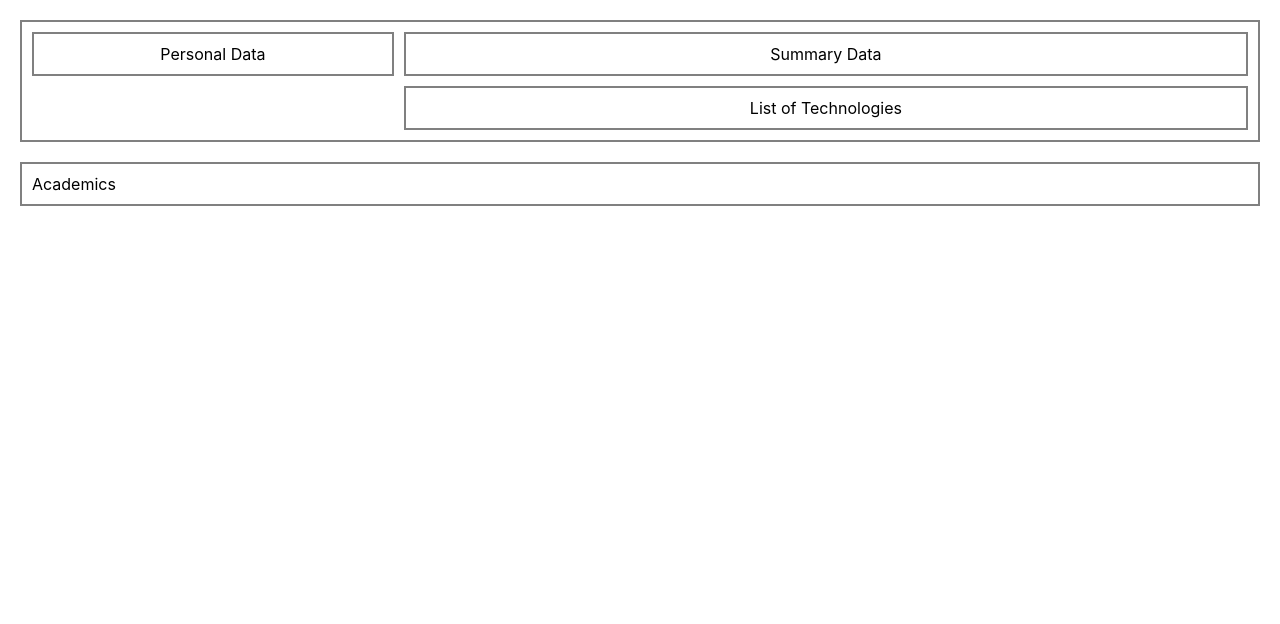
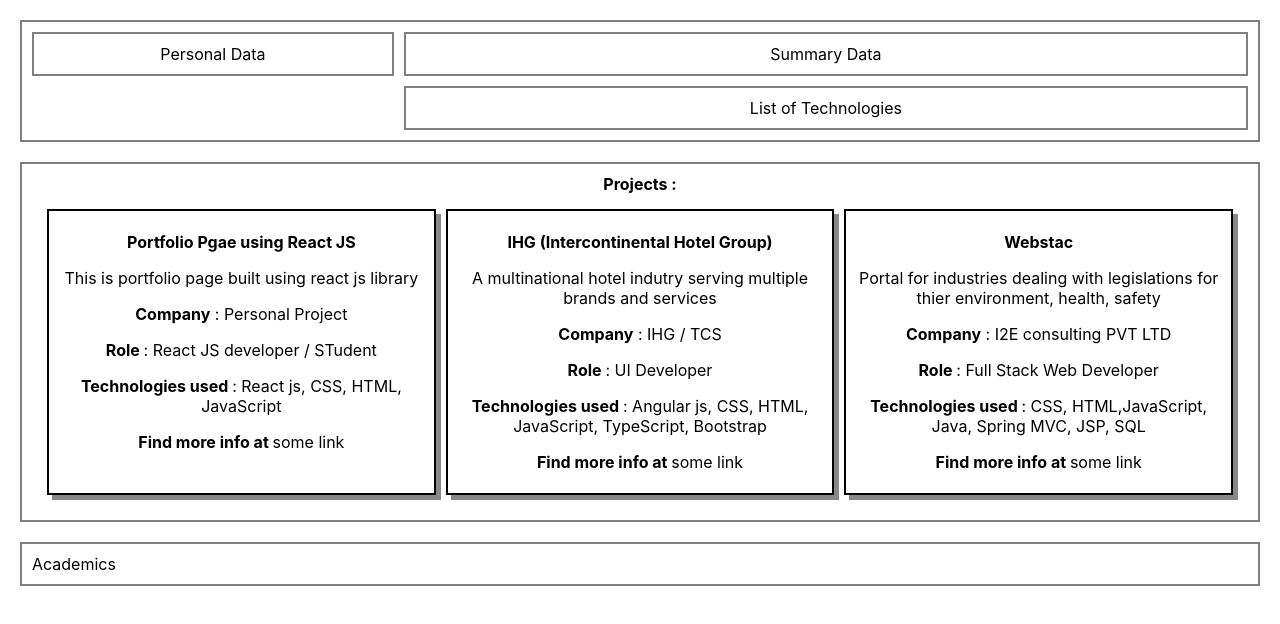
Before and after one commit to snehakale/portfolio-page-react, a React (Create React App) app: page / in a window 1280 px wide. Shown: the top 624 px of the page. Built offline with nearby package versions, Linux system fonts and the light colour scheme.

Commit message:
Add new component Projects with js and style files

```diff
--- a/src/components/UI/container.js
+++ b/src/components/UI/container.js
@@ -3,6 +3,7 @@ import Technologies from '../technologies/Technologies';
 import PersonalData from '../personal/Personal';
 import './Container.css';
 import Academics from '../academics/Academic';
+import Projects from '../projects/ProjectsAll';
 
 function Container() {
     return (
@@ -17,6 +18,9 @@ function Container() {
                 </div>
             </div>
             <div className="container-style">
+                <Projects />
+            </div>
+            <div className="container-style">
                 <Academics />
             </div>
         </div>
--- /dev/null
+++ b/src/components/projects/Project.css
@@ -0,0 +1,32 @@
+.projects-container {
+    padding: 10px;
+    display: flex;
+    flex-direction: row;
+    width: 100%;
+}
+
+.project-box {
+    border: 2px solid black;
+    padding: 5px;
+    width: 30%;
+    margin: 5px;
+    flex: 1;
+    box-shadow: 5px 5px #888888;
+}
+
+.project-title {
+    font-weight: bold;
+}
+
+.project-text {
+    font-weight: bolder;
+}
+
+@media only screen and (max-width: 768px) {
+    .projects-container {
+        flex-direction: column;
+    }
+    .project-box {
+        width: 100%;
+    }
+}
--- /dev/null
+++ b/src/components/projects/Project.js
@@ -0,0 +1,17 @@
+import React from "react";
+import './Project.css';
+
+function Project(props) {
+    return (
+        <div className="project-box">
+            <p className="project-title">{props.title}</p>
+            <p>{props.desc}</p>
+            <p><span className="project-text">Company</span> : {props.company}</p>
+            <p><span className="project-text">Role </span>: {props.role}</p>
+            <p><span className="project-text">Technologies used </span>: {props.technologies}</p>
+            <p><span className="project-text">Find more info at </span>{props.link}</p>
+        </div>
+    );
+}
+
+export default Project;
--- /dev/null
+++ b/src/components/projects/ProjectsAll.js
@@ -0,0 +1,67 @@
+import React from "react";
+import Project from "./Project";
+import './Project.css';
+
+function Projects(props) {
+    // array of projects data
+    const projects = [
+        {
+            title: 'Portfolio Pgae using React JS',
+            desc: 'This is portfolio page built using react js library',
+            link: 'some link',
+            technologies: 'React js, CSS, HTML, JavaScript',
+            company: 'Personal Project',
+            role: 'React JS developer / STudent',
+        },
+        {
+            title: 'IHG (Intercontinental Hotel Group)',
+            desc: 'A multinational hotel indutry serving multiple brands and services',
+            link: 'some link',
+            technologies: 'Angular js, CSS, HTML, JavaScript, TypeScript, Bootstrap',
+            company: 'IHG / TCS',
+            role: 'UI Developer',
+        },
+        {
+            title: 'Webstac',
+            desc: 'Portal for industries dealing with legislations for thier environment, health, safety',
+            link: 'some link',
+            technologies: 'CSS, HTML,JavaScript, Java, Spring MVC, JSP, SQL',
+            company: 'I2E consulting PVT LTD',
+            role: 'Full Stack Web Developer',
+        }
+    ];
+
+    return (
+        <div>
+            <div className="project-title">Projects :</div>
+            <div className="projects-container">
+                <Project
+                    title={projects[0].title}
+                    desc={projects[0].desc}
+                    link={projects[0].link}
+                    technologies={projects[0].technologies}
+                    company={projects[0].company}
+                    role={projects[0].role}
+                />
+                <Project
+                    title={projects[1].title}
+                    desc={projects[1].desc}
+                    link={projects[1].link}
+                    technologies={projects[1].technologies}
+                    company={projects[1].company}
+                    role={projects[1].role}
+                />
+                <Project
+                    title={projects[2].title}
+                    desc={projects[2].desc}
+                    link={projects[2].link}
+                    technologies={projects[2].technologies}
+                    company={projects[2].company}
+                    role={projects[2].role}
+                />
+            </div>
+        </div>
+    );
+}
+
+export default Projects;
```
